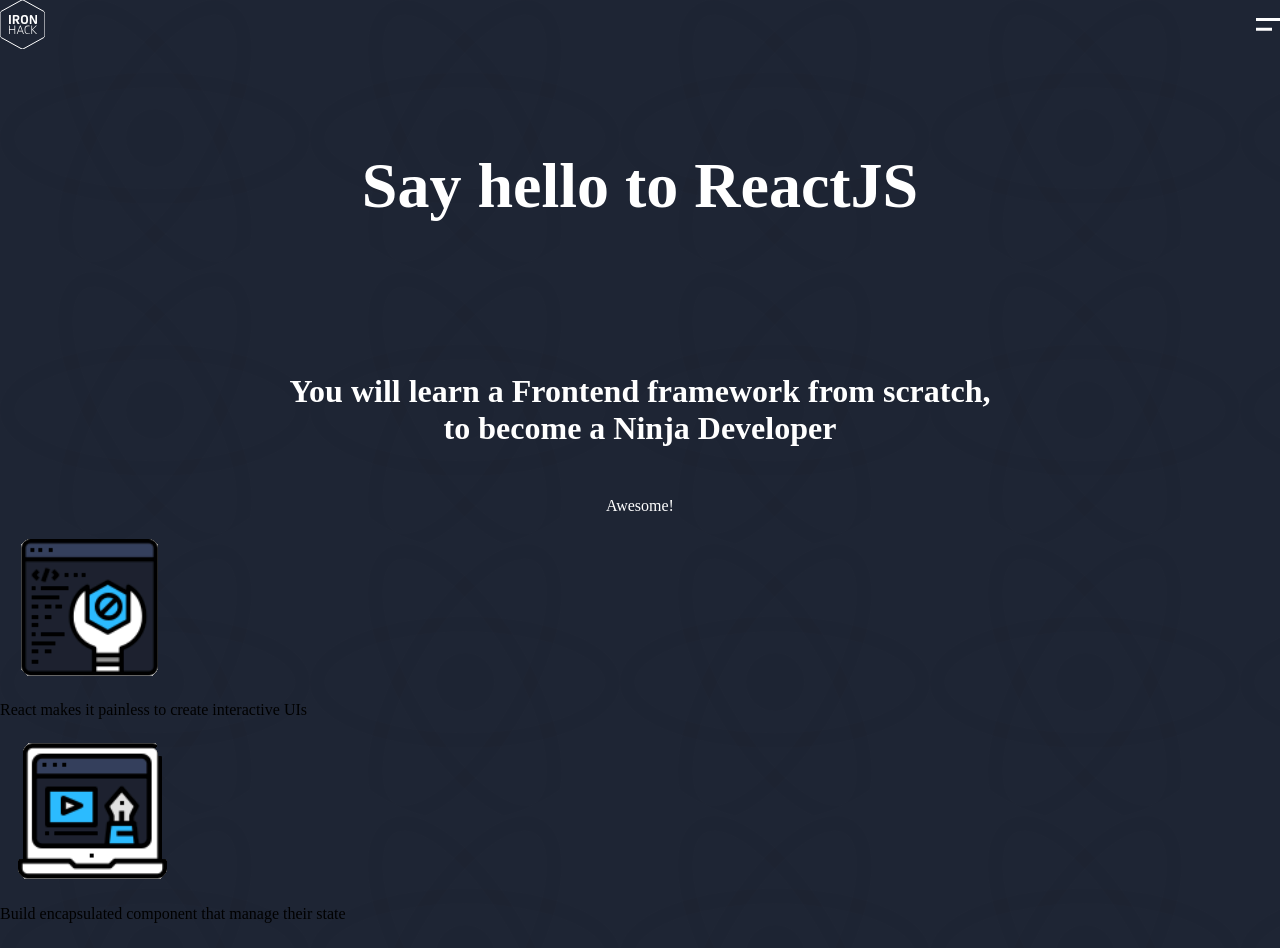
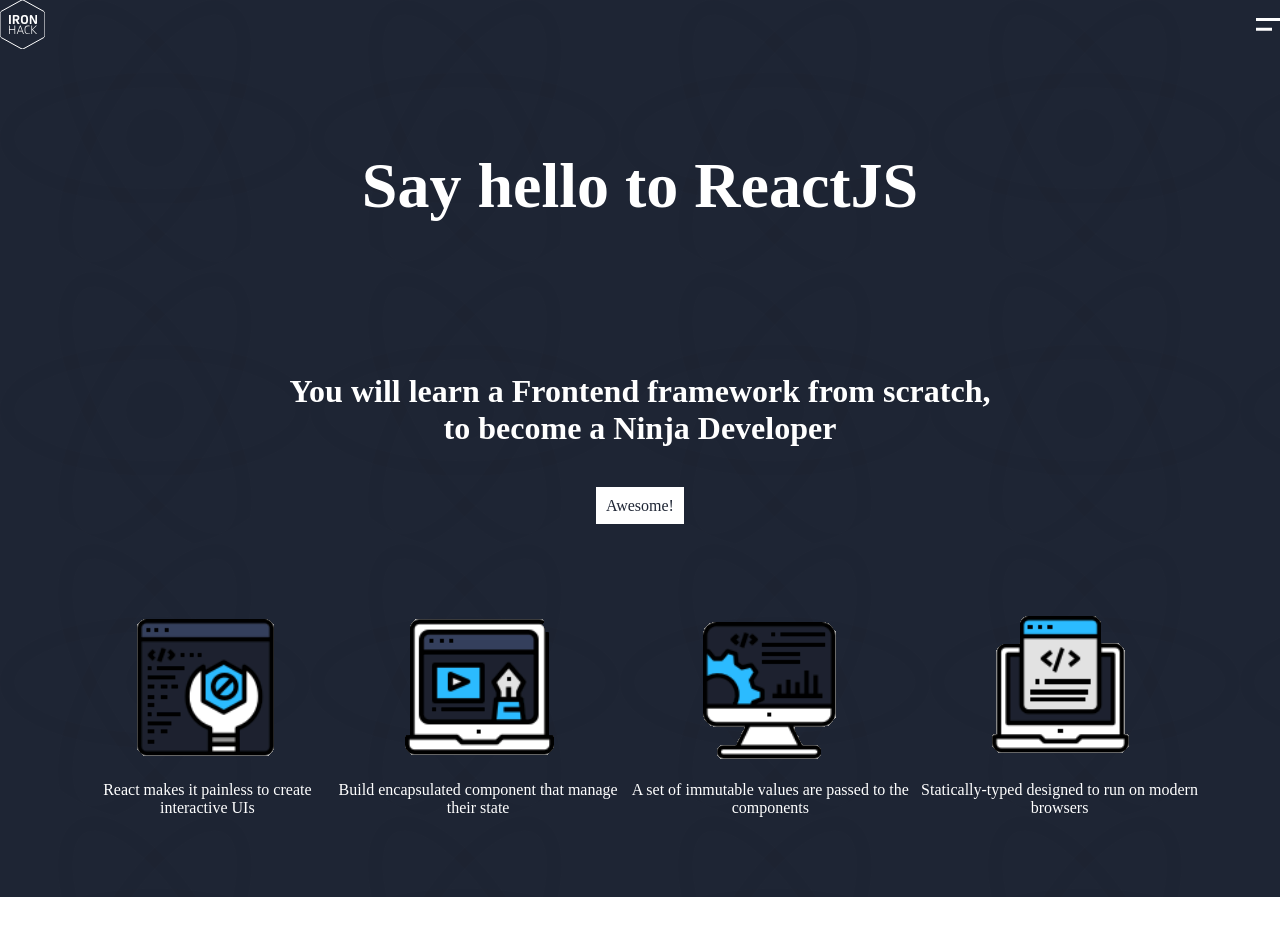
Before and after one commit to ta-web-mex/lab-hello-ironhack, a React app in the folder starter-code/: page / in a window 1280 px wide. Shown: the top 948 px of the page. After the commit the page ends 897 px from the top, so only its background shows below. Built offline with nearby package versions, Linux system fonts and the light colour scheme.

Commit message:
lab done

```diff
--- a/starter-code/src/App.css
+++ b/starter-code/src/App.css
@@ -33,3 +33,24 @@
     font-size: 4vh;
 
 }
+
+.Header a{
+    color:#1e2534 ;
+    background-color: #FFFFFF;
+    padding: 10px;
+    border: 10px;
+}
+
+.como-quieras{
+    display: flex;
+    justify-content: space-evenly;
+    align-items: center;
+    text-align: center;
+    padding: 10vh;
+
+}
+
+p{
+    color: white;
+
+}
--- a/starter-code/src/App.js
+++ b/starter-code/src/App.js
@@ -9,6 +9,7 @@ class App extends Component {
             <div className="app">
                 <Nav/>
                 <Header/>
+                <div className="como-quieras">
                 <Card
                 image="/images/icon1.png"
                 description="React makes it painless to create interactive UIs"
@@ -22,9 +23,11 @@ class App extends Component {
                 description="A set of immutable values are passed to the components"
                 />
                 <Card
-                image="../public/images/icon4.png"
+                image="/images/icon4.png"
                 description="Statically-typed designed to run on modern browsers"
                 />
+                </div>
+
 
 
 
```
